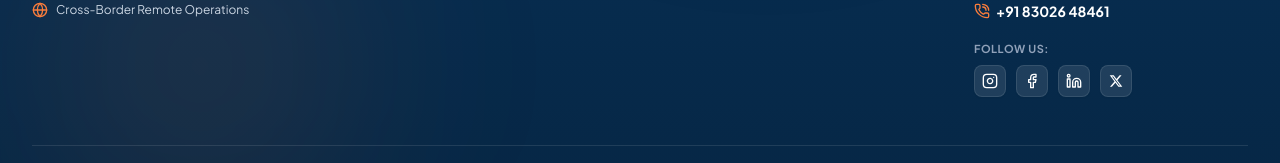
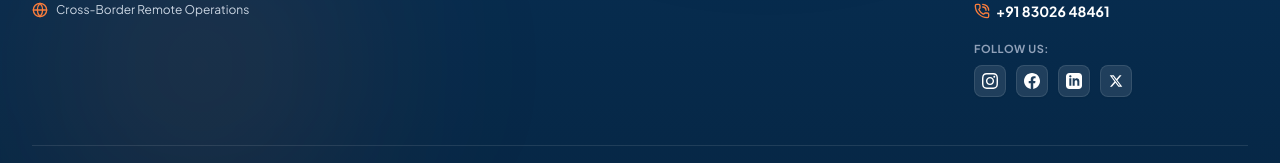
Before and after one commit to Eshbanoliver/sc-website, a React (Vite) app: page /about in a window 1280 px wide. Shown: the part 4362-4525 px from the top of the page. Built offline with nearby package versions, Linux system fonts and the light colour scheme.

Commit message:
updated files

```diff
--- a/src/components/Footer.tsx
+++ b/src/components/Footer.tsx
@@ -1,15 +1,6 @@
 import React from "react";
 import { Link } from "react-router-dom";
-import {
-  PhoneCall,
-  MapPin,
-  Globe,
-  ArrowRight,
-  ShieldCheck,
-  Instagram,
-  Facebook,
-  Linkedin
-} from "lucide-react";
+import { PhoneCall, MapPin, Globe, ArrowRight, ShieldCheck } from "lucide-react";
 import { SERVICES } from "../data/servicesData";
 
 interface FooterProps {
@@ -243,7 +234,9 @@
                     title="Instagram"
                     className="w-8 h-8 rounded-lg bg-white/10 hover:bg-gradient-to-tr hover:from-[#f09433] hover:via-[#dc2743] hover:to-[#bc1888] text-white flex items-center justify-center transition-all duration-200 hover:scale-110 border border-white/10 shadow-xs"
                   >
-                    <Instagram className="w-4 h-4" />
+                    <svg className="w-4 h-4 fill-current" viewBox="0 0 24 24">
+                      <path d="M12 2.163c3.204 0 3.584.012 4.85.07 3.252.148 4.771 1.691 4.919 4.919.058 1.265.069 1.645.069 4.849 0 3.205-.012 3.584-.069 4.849-.149 3.225-1.664 4.771-4.919 4.919-1.266.058-1.644.07-4.85.07-3.204 0-3.584-.012-4.849-.07-3.26-.149-4.771-1.699-4.919-4.92-.058-1.265-.07-1.644-.07-4.849 0-3.204.013-3.583.07-4.849.149-3.227 1.664-4.771 4.919-4.919 1.266-.057 1.645-.069 4.849-.069zm0-2.163c-3.259 0-3.667.014-4.947.072-4.358.2-6.78 2.618-6.98 6.98-.059 1.281-.073 1.689-.073 4.948 0 3.259.014 3.668.072 4.948.2 4.358 2.618 6.78 6.98 6.98 1.281.058 1.689.072 4.948.072 3.259 0 3.668-.014 4.948-.072 4.354-.2 6.782-2.618 6.979-6.98.059-1.28.073-1.689.073-4.948 0-3.259-.014-3.667-.072-4.947-.196-4.354-2.617-6.78-6.979-6.98-1.281-.059-1.69-.073-4.949-.073zm0 5.838c-3.403 0-6.162 2.759-6.162 6.162s2.759 6.163 6.162 6.163 6.162-2.759 6.162-6.163c0-3.403-2.759-6.162-6.162-6.162zm0 10.162c-2.209 0-4-1.79-4-4 0-2.209 1.791-4 4-4s4 1.791 4 4c0 2.21-1.791 4-4 4zm6.406-11.845c-.796 0-1.441.645-1.441 1.44s.645 1.44 1.441 1.44c.795 0 1.439-.645 1.439-1.44s-.644-1.44-1.439-1.44z"/>
+                    </svg>
                   </a>
                   <a
                     href="https://facebook.com"
@@ -253,7 +246,9 @@
                     title="Facebook"
                     className="w-8 h-8 rounded-lg bg-white/10 hover:bg-[#1877F2] text-white flex items-center justify-center transition-all duration-200 hover:scale-110 border border-white/10 shadow-xs"
                   >
-                    <Facebook className="w-4 h-4" />
+                    <svg className="w-4 h-4 fill-current" viewBox="0 0 24 24">
+                      <path d="M24 12.073c0-6.627-5.373-12-12-12s-12 5.373-12 12c0 5.99 4.388 10.954 10.125 11.854v-8.385H7.078v-3.47h3.047V9.43c0-3.007 1.792-4.669 4.533-4.669 1.312 0 2.686.235 2.686.235v2.953H15.83c-1.491 0-1.956.925-1.956 1.874v2.25h3.328l-.532 3.47h-2.796v8.385C19.612 23.027 24 18.062 24 12.073z"/>
+                    </svg>
                   </a>
                   <a
                     href="https://linkedin.com"
@@ -263,7 +258,9 @@
                     title="LinkedIn"
                     className="w-8 h-8 rounded-lg bg-white/10 hover:bg-[#0A66C2] text-white flex items-center justify-center transition-all duration-200 hover:scale-110 border border-white/10 shadow-xs"
                   >
-                    <Linkedin className="w-4 h-4" />
+                    <svg className="w-4 h-4 fill-current" viewBox="0 0 24 24">
+                      <path d="M19 0h-14c-2.761 0-5 2.239-5 5v14c0 2.761 2.239 5 5 5h14c2.762 0 5-2.239 5-5v-14c0-2.761-2.238-5-5-5zm-11 19h-3v-11h3v11zm-1.5-12.268c-.966 0-1.75-.79-1.75-1.764s.784-1.764 1.75-1.764 1.75.79 1.75 1.764-.783 1.764-1.75 1.764zm13.5 12.268h-3v-5.604c0-3.368-4-3.113-4 0v5.604h-3v-11h3v1.765c1.396-2.586 7-2.777 7 2.476v6.759z"/>
+                    </svg>
                   </a>
                   <a
                     href="https://x.com"
```
